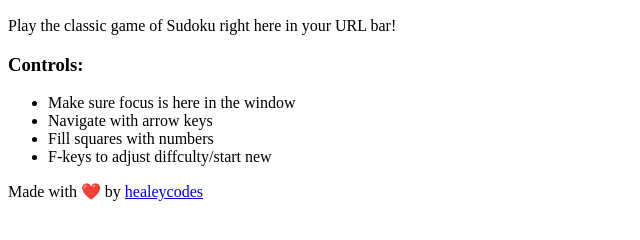
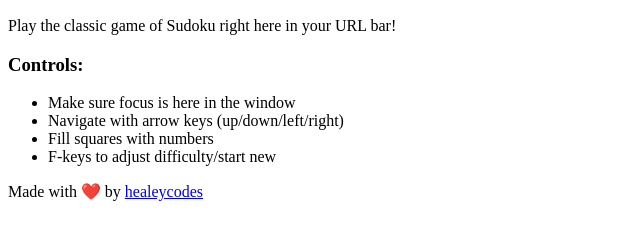
Before and after one commit to healeycodes/secret-sudoku, a website: page index.html in a window 1280 px wide. Shown: the part 76-316 px from the top of the page, without its empty margins (0-640 px from the left). Drawn offline with Linux system fonts and the light colour scheme.

Commit message:
update instructions

```diff
--- a/index.html
+++ b/index.html
@@ -18,9 +18,9 @@
     <h3>Controls:</h3>
     <ul>
         <li class="blink">Make sure focus is here in the window</li>
-        <li>Navigate with arrow keys</li>
+        <li>Navigate with arrow keys (up/down/left/right)</li>
         <li>Fill squares with numbers</li>
-        <li>F-keys to adjust diffculty/start new</li>
+        <li>F-keys to adjust difficulty/start new</li>
     </ul>
     <p>Made with ❤️ by <a href="https://healeycodes.github.io/">healeycodes</a></p>
     <script src="https://buttons.github.io/buttons.js"></script>
```
